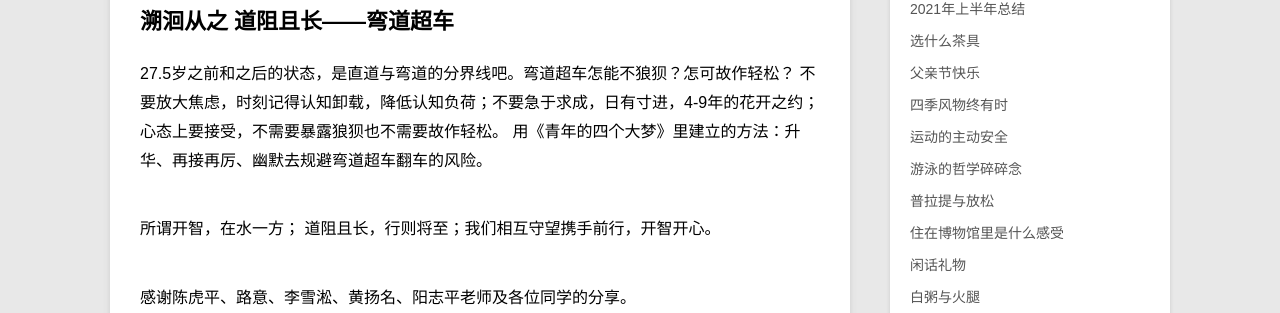
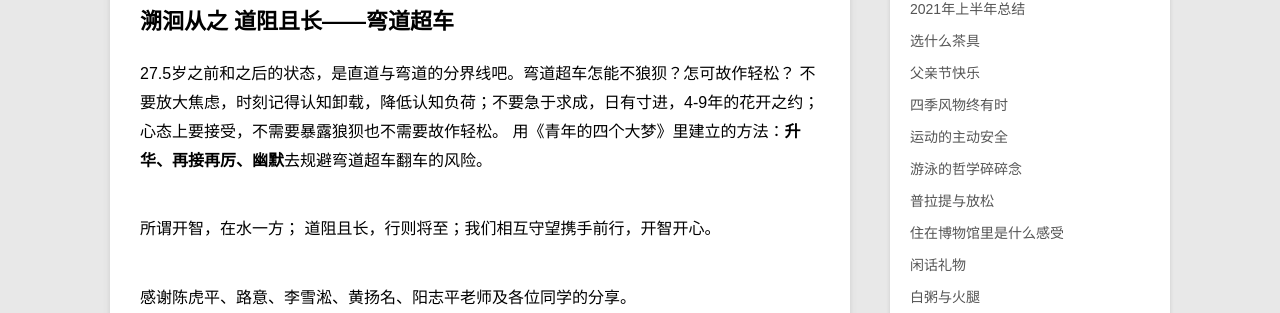
Before and after one commit to violettianjie/violettianjie.github.io, a Jekyll site: the page built from _posts/blog/2017-09-09-openmind.md, in a window 1280 px wide and 900 px high, scrolled down 981 px. Shown: the part 195-508 px from the top of the window. Built offline with Jekyll 4.4.1, drawn with Linux system fonts in a browser that asks for light colours.

```diff
--- a/_posts/blog/2017-09-09-openmind.md
+++ b/_posts/blog/2017-09-09-openmind.md
@@ -33,7 +33,7 @@ Paul Graham对意义与价值认识的转折点，从梦想成为画家，到转
 ## 溯洄从之 道阻且长——弯道超车
 
 27.5岁之前和之后的状态，是直道与弯道的分界线吧。弯道超车怎能不狼狈？怎可故作轻松？ 不要放大焦虑，时刻记得认知卸载，降低认知负荷；不要急于求成，日有寸进，4-9年的花开之约；心态上要接受，不需要暴露狼狈也不需要故作轻松。
-用《青年的四个大梦》里建立的方法：升华、再接再厉、幽默去规避弯道超车翻车的风险。
+用《青年的四个大梦》里建立的方法：**升华、再接再厉、幽默**去规避弯道超车翻车的风险。
 
 
 所谓开智，在水一方； 道阻且长，行则将至；我们相互守望携手前行，开智开心。
```
